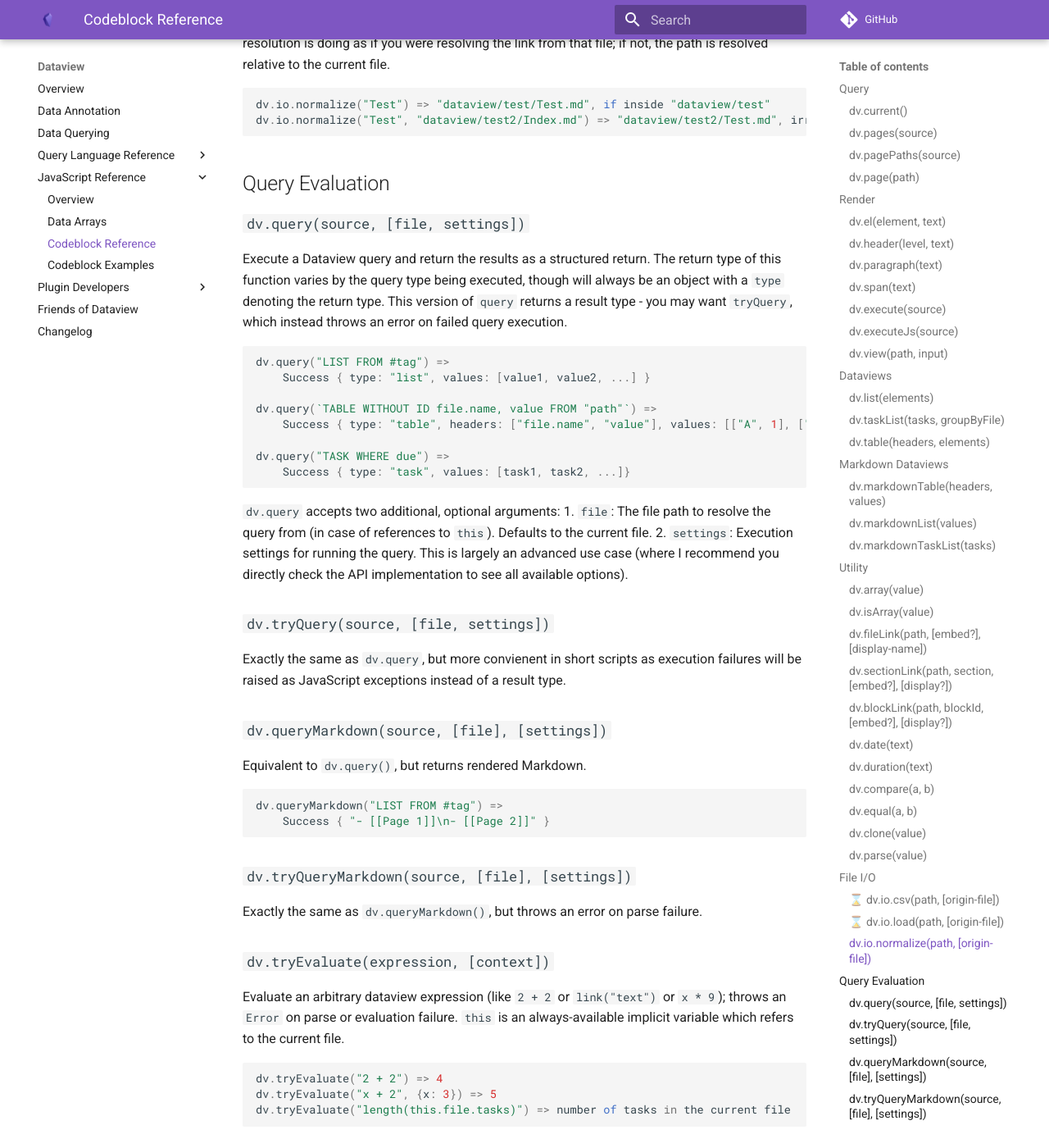
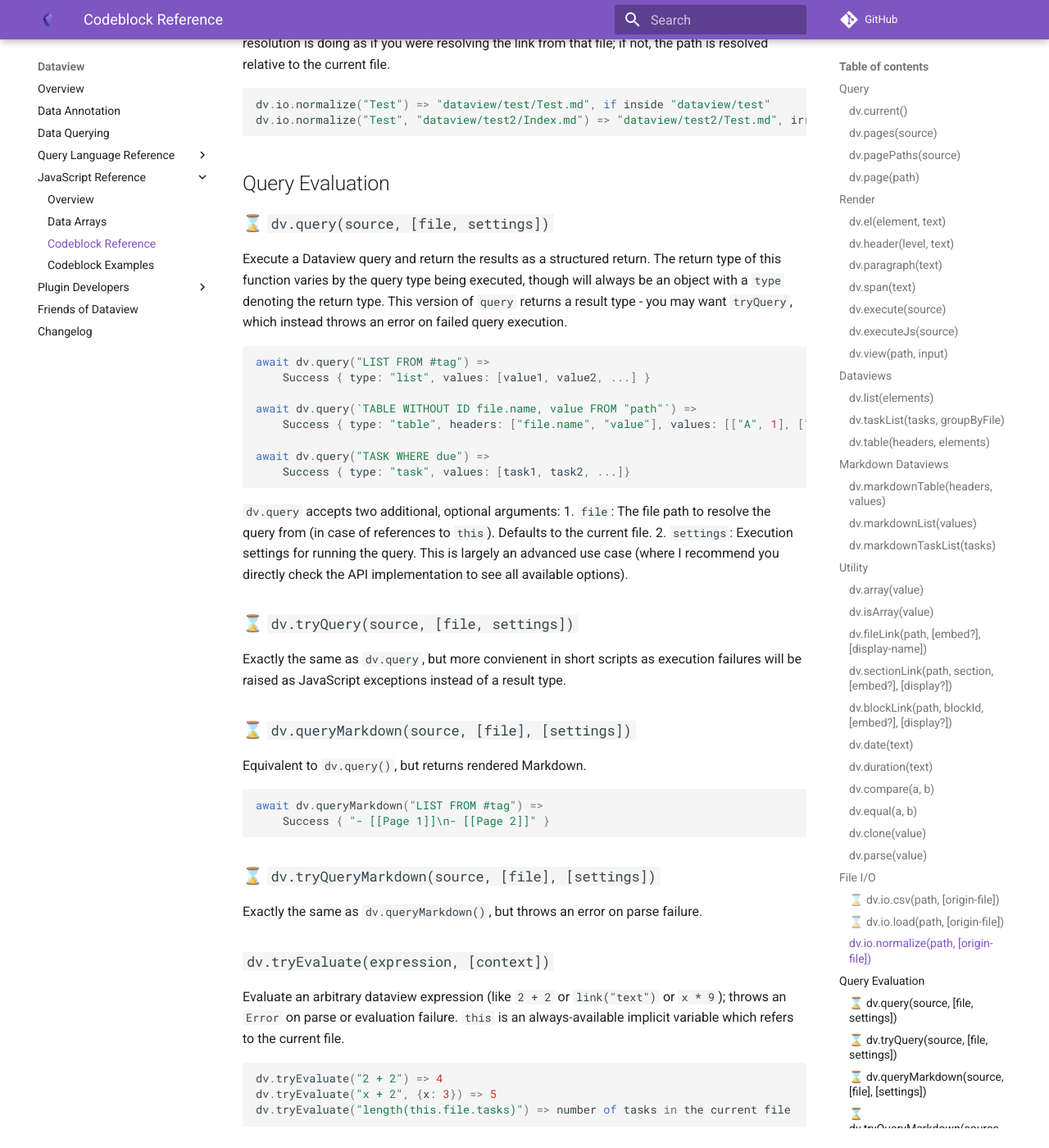
Before and after one commit to blacksmithgu/obsidian-dataview, an MkDocs documentation site: the page built from docs/docs/api/code-reference.md, in a window 1280 px wide and 1400 px high, scrolled down 7589 px. Shown: the whole window at 82% size. Built offline with MkDocs 1.6.1 and Material for MkDocs 9.7.7, drawn with Linux system fonts in a browser that asks for light colours; comment, search, counter and statistics services are not loaded.

Commit message:
Add async annotations, fix table escaping

````diff
--- a/docs/docs/api/code-reference.md
+++ b/docs/docs/api/code-reference.md
@@ -358,20 +358,20 @@ dv.io.normalize("Test", "dataview/test2/Index.md") => "dataview/test2/Test.md",
 
 ## Query Evaluation
 
-### `dv.query(source, [file, settings])`
+### ⌛ `dv.query(source, [file, settings])`
 
 Execute a Dataview query and return the results as a structured return.
 The return type of this function varies by the query type being executed,
 though will always be an object with a `type` denoting the return type. This version of `query` returns a result type - you may want `tryQuery`, which instead throws an error on failed query execution.
 
 ```javascript
-dv.query("LIST FROM #tag") =>
+await dv.query("LIST FROM #tag") =>
     Success { type: "list", values: [value1, value2, ...] }
 
-dv.query(`TABLE WITHOUT ID file.name, value FROM "path"`) =>
+await dv.query(`TABLE WITHOUT ID file.name, value FROM "path"`) =>
     Success { type: "table", headers: ["file.name", "value"], values: [["A", 1], ["B", 2]] }
 
-dv.query("TASK WHERE due") =>
+await dv.query("TASK WHERE due") =>
     Success { type: "task", values: [task1, task2, ...]}
 ```
 
@@ -380,22 +380,22 @@ dv.query("TASK WHERE due") =>
 2. `settings`: Execution settings for running the query. This is largely an advanced use case (where I recommend you
    directly check the API implementation to see all available options).
 
-### `dv.tryQuery(source, [file, settings])`
+### ⌛ `dv.tryQuery(source, [file, settings])`
 
 Exactly the same as `dv.query`, but more convienent in short scripts as
 execution failures will be raised as JavaScript exceptions instead of a
 result type.
 
-### `dv.queryMarkdown(source, [file], [settings])`
+### ⌛ `dv.queryMarkdown(source, [file], [settings])`
 
 Equivalent to `dv.query()`, but returns rendered Markdown.
 
 ```js
-dv.queryMarkdown("LIST FROM #tag") =>
+await dv.queryMarkdown("LIST FROM #tag") =>
     Success { "- [[Page 1]]\n- [[Page 2]]" }
 ```
 
-### `dv.tryQueryMarkdown(source, [file], [settings])`
+### ⌛ `dv.tryQueryMarkdown(source, [file], [settings])`
 
 Exactly the same as `dv.queryMarkdown()`, but throws an error on parse failure.
 
````
Also changed, not shown: 1 other file.
